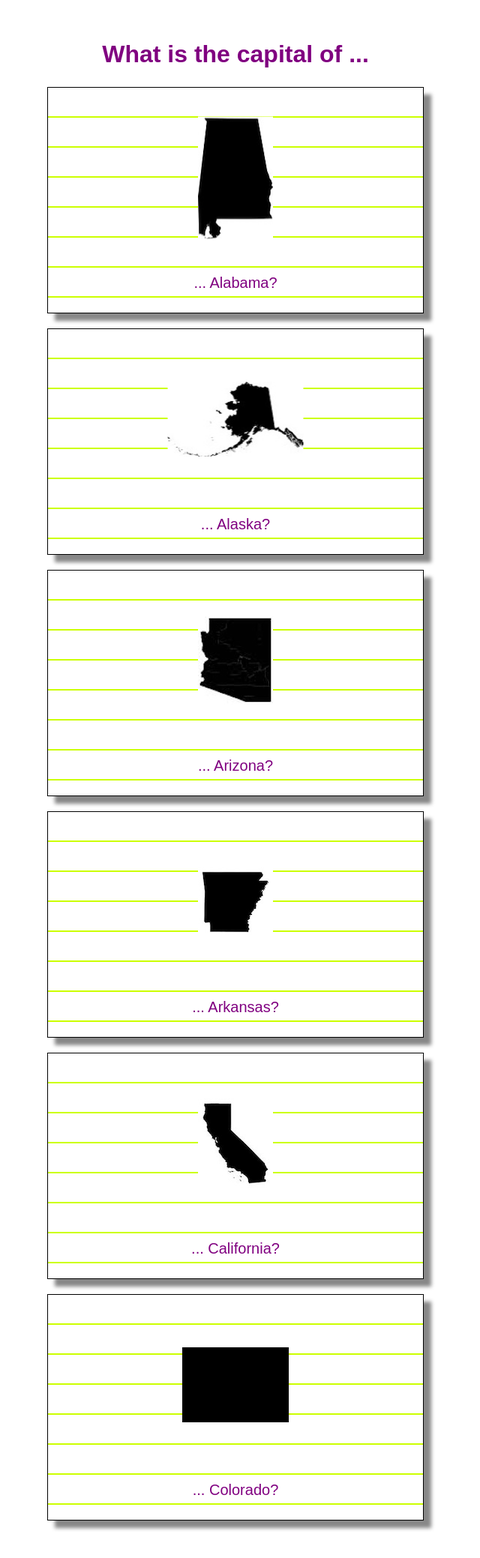
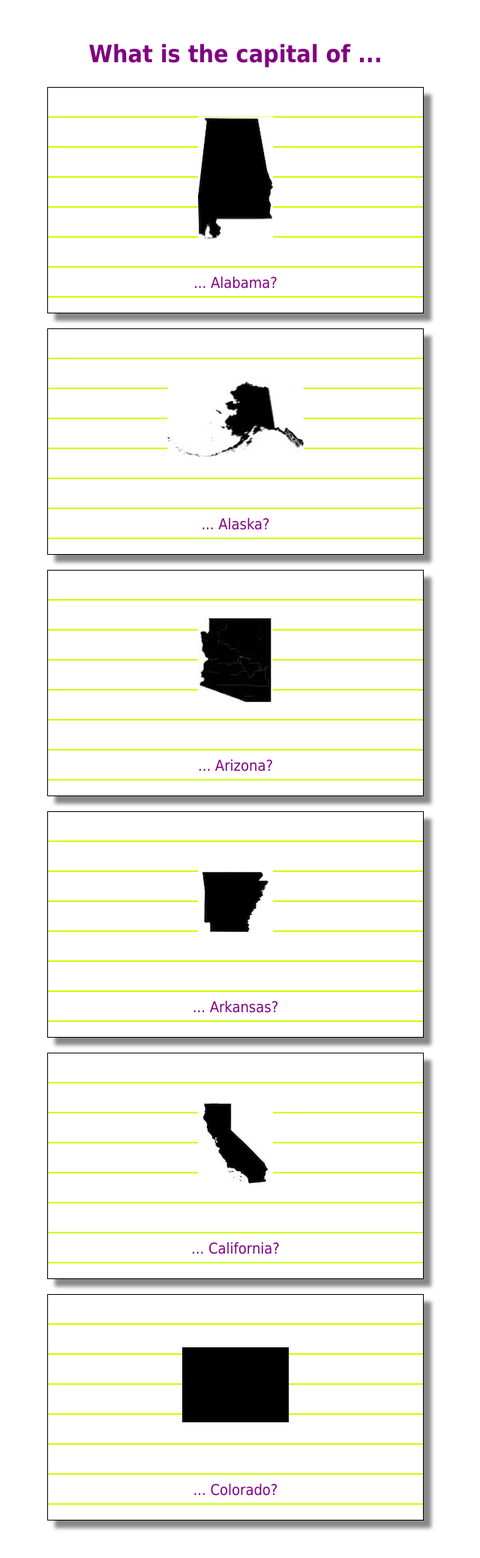
Before and after one commit to lizbur10/Assignments, a PHP site: page / in a window 1280 px wide. Shown: the whole page at 75% size, without its empty margins (326-966 px from the left). Run offline with PHP 8.4, Linux system fonts and the light colour scheme.

Commit message:
A couple of minor tweaks

```diff
--- a/Assign2/css/ie8.css
+++ b/Assign2/css/ie8.css
@@ -1,4 +1,4 @@
-/*Browser specific fixes for IE 8 */
+/*Browser specific fixes for IE 8. It ain't pretty but it doesn't look blatantly broken. There's gotta be a better way... */
 
 .flashcard {
 	text-align: center;
@@ -8,7 +8,6 @@
 	display: inline-block;
 	position: static;
 	padding-top: 30px;
-
 }
 
 .question {
--- a/Assign2/css/main.css
+++ b/Assign2/css/main.css
@@ -99,7 +99,7 @@ textarea {
 body {
     width: 960px;
     margin: 50px auto;
-    font-family: sans-serif;
+    font-family: Tahoma, Geneva, sans-serif;
     color: purple;
     background-color: white;
 }
--- a/Assign2/index.html
+++ b/Assign2/index.html
@@ -13,7 +13,11 @@
         <link rel="stylesheet" href="css/normalize.css">
         <link rel="stylesheet" href="css/main.css">
         <script src="js/vendor/modernizr-2.8.3.min.js"></script>
+
+        <!-- I stuck a polyfill in main.js so the js would run in IE8. Despite the fact that I've never heard of a polyfill before. Web dev via Google (and with a little help from a friend). -->
+        <!-- Code taken from: https://css-tricks.com/snippets/javascript/addeventlistner-polyfill/ -->
         <script src="js/main.js"></script>
+
         <!--[if IE 8]><link rel="stylesheet" href="css/ie8.css" type="text/css" media="screen, projection"><![endif]-->
 
     </head>
```
Lines whose indentation alone changed are shown as unchanged.
